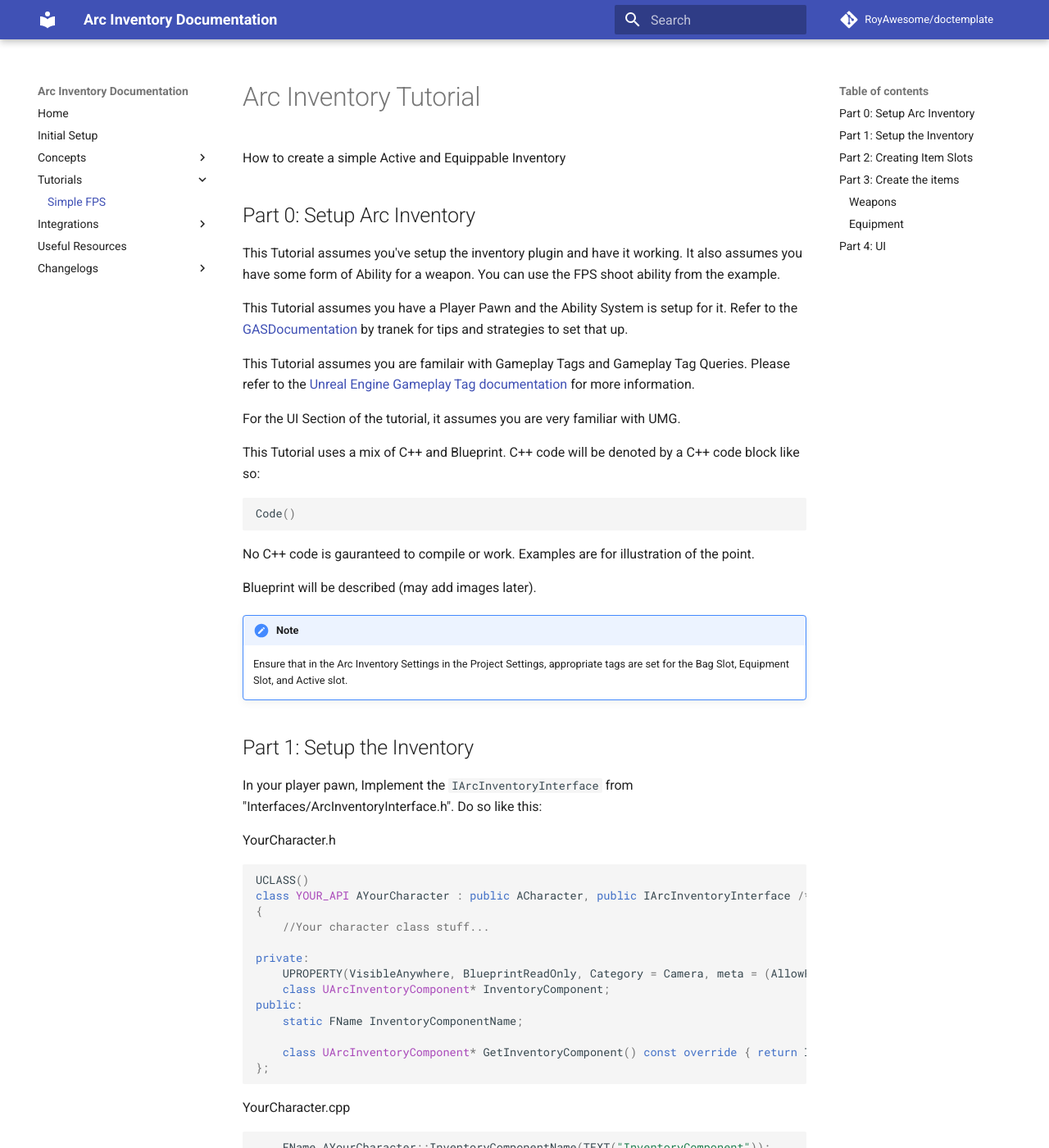
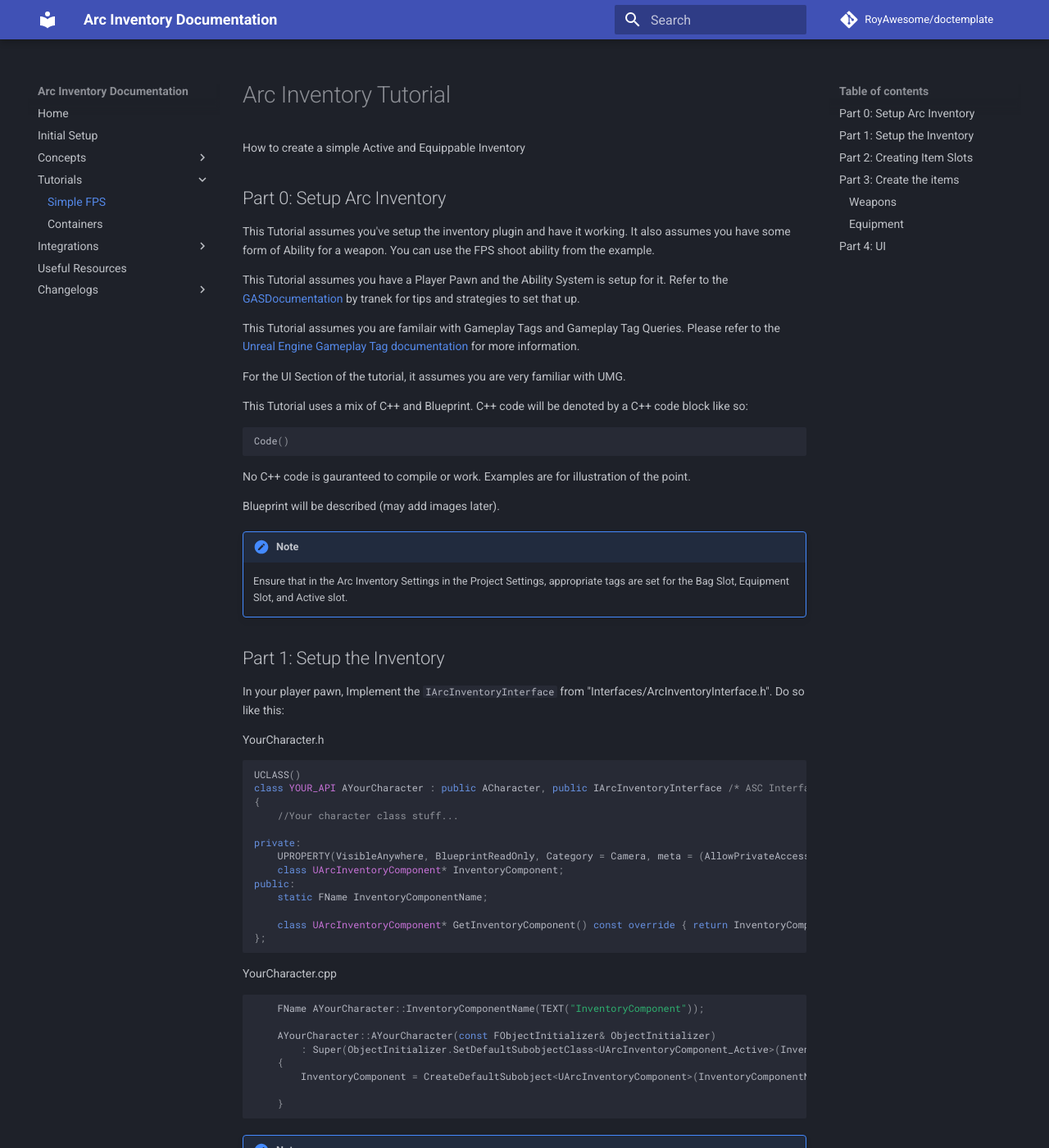
Before and after one commit to punyhumangames/ArcPluginsDocumentation, an MkDocs documentation site: the page built from docs/tutorials/simplefps.md, in a window 1280 px wide and 1400 px high. Shown: the whole window at 82% size. Built offline with MkDocs 1.6.1 and Material for MkDocs 9.7.7, drawn with Linux system fonts in a browser that asks for light colours.

Commit message:
font size, more organizing with tutorials, working on highlevel

```diff
--- /dev/null
+++ b/docs/stylesheets/extra.css
@@ -0,0 +1,3 @@
+.md-typeset {
+    font-size: .7rem;
+}
--- a/mkdocs.yml
+++ b/mkdocs.yml
@@ -5,6 +5,8 @@
 repo_name: 'RoyAwesome/doctemplate'
 repo_url: 'https://royawesome.github.io/doctemplate/'
 copyright : Copyright &copy; 2020-2021 Puny Human
+extra_css:
+  - stylesheets/extra.css
 nav:
     - Home: index.md
     - "Initial Setup": initialsetup.md
@@ -15,7 +17,8 @@
         - "Item Generators": "concepts/generators.md"
         - "User Interface": "concepts/ui.md"
     - Tutorials:
-      - "Simple FPS": simplefps.md
+      - "Simple FPS": "tutorials/simplefps.md"
+      - "Containers": "tutorials/containers.md"
     - Integrations:
       - "MoveIt": "integrations/moveit.md"
     - "Useful Resources": usefulresources.md
@@ -25,6 +28,8 @@
       - 'changelogs/1.2.0.md'
 theme:
   name: 'material'
+  palette:
+    scheme: slate
 markdown_extensions:
   - abbr
   - admonition
```
Also changed, not shown: docs/concepts/highlevel.md (+7 -0 lines), docs/tutorials/containers.md (added), docs/tutorials/simplefps.md (renamed from docs/simplefps.md).
